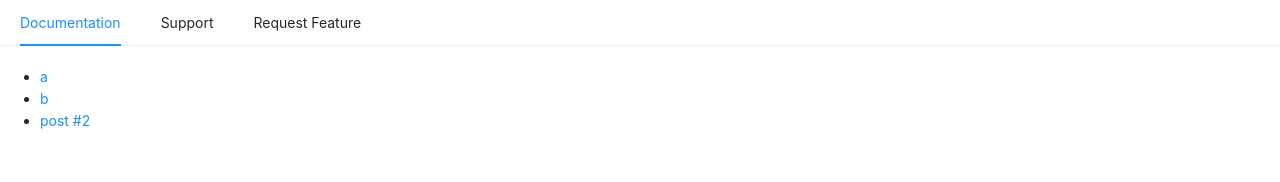
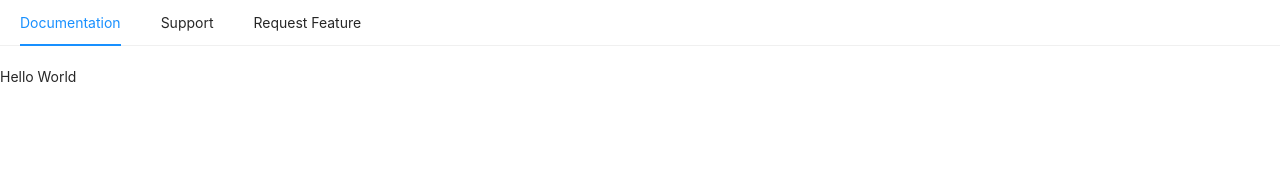
Before and after one commit to rhysdiab/atlassian-connect-express-next, a Next.js app: page / in a window 1280 px wide. Shown: the top 182 px of the page. Built offline with nearby package versions, Linux system fonts and the light colour scheme.

Commit message:
updated readme

```diff
--- a/pages/index.js
+++ b/pages/index.js
@@ -1,22 +1,5 @@
 import React from 'react';
-import Link from 'next/link';
 
 export default () => (
-  <ul>
-    <li>
-      <Link href="/b" as="/a">
-        <a>a</a>
-      </Link>
-    </li>
-    <li>
-      <Link href="/a" as="/b">
-        <a>b</a>
-      </Link>
-    </li>
-    <li>
-      <Link href={{ pathname: '/posts', query: { id: '2' } }} as="/posts/2">
-        <a>post #2</a>
-      </Link>
-    </li>
-  </ul>
+  <div>Hello World</div>
 );
```
Also changed, not shown: package.json (line endings or trailing spaces), 2 other files (tests, documents, lock files or other folders).
